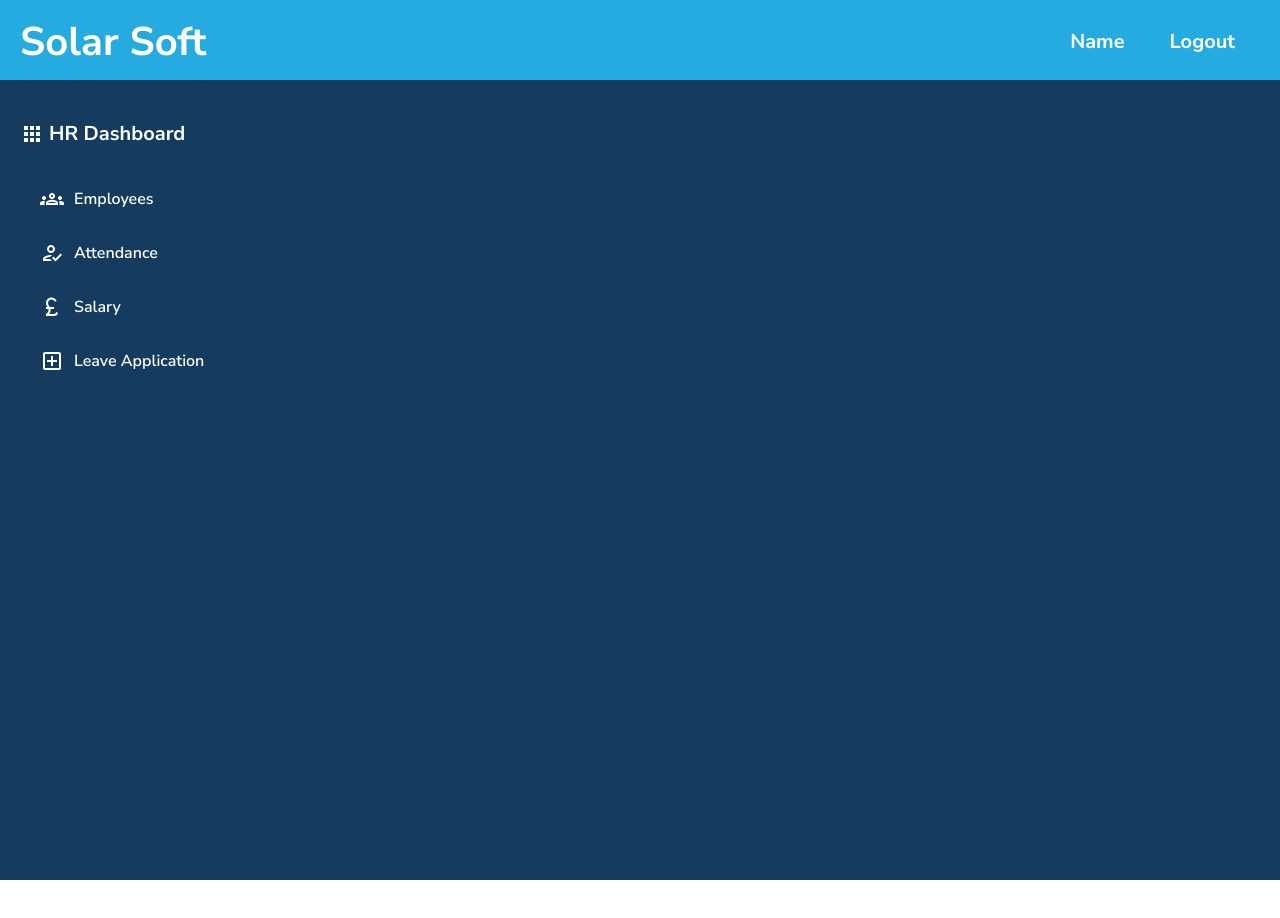
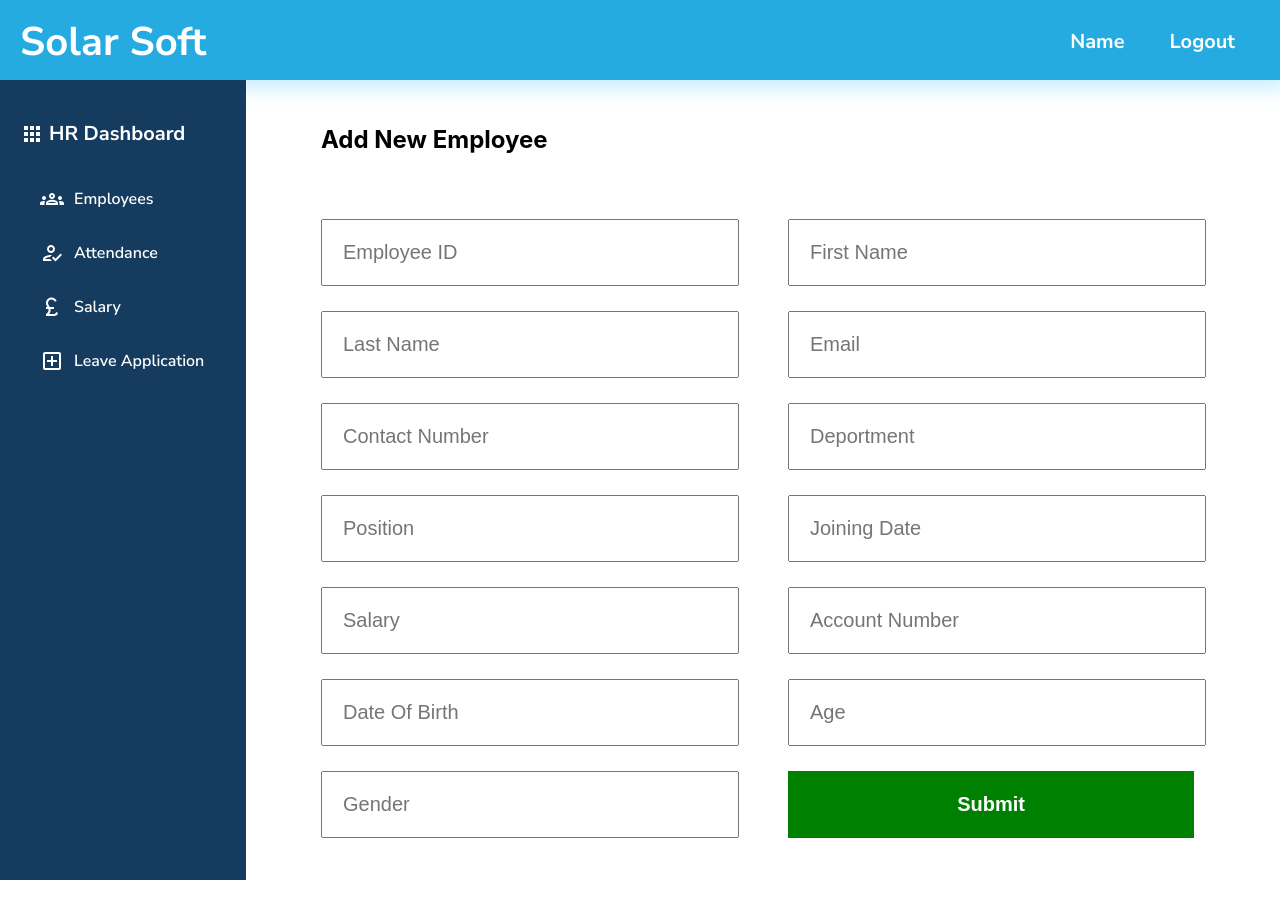
Before and after one commit to azimafnaan/HR-Management-System, a React (Create React App) app: page /addNewEmployee in a window 1280 px wide. Shown: the top 918 px of the page. Before the commit the page ends 880 px from the top, so only its background shows below. Built offline with nearby package versions, Linux system fonts and the light colour scheme.

Commit message:
solved add new employee section

```diff
--- a/src/App.js
+++ b/src/App.js
@@ -7,6 +7,7 @@ import Topbar from './components/HR/Topbar/Topbar';
 import Salary from './components/HR/Salary/Salary';
 import LeaveApplication from './components/HR/LeaveApplication/LeaveApplication';
 import Employee from './components/HR/Employee/Employee';
+import AddNewEmployee from './components/HR/AddNewEmployee/AddNewEmployee';
 function App () {
   return (
     <div>
@@ -23,6 +24,9 @@ function App () {
             </Route>
             <Route path="/employee/:employeeId">
               <Employee></Employee>
+            </Route>
+            <Route path="/addNewEmployee">
+              <AddNewEmployee></AddNewEmployee>
             </Route>
             <Route path="/attendance">
               <Attendance></Attendance>
--- /dev/null
+++ b/src/components/HR/AddNewEmployee/AddNewEmployee.css
@@ -0,0 +1,8 @@
+.addNewEmployee {
+  flex: 4;
+  margin: 25px 25px 90px 25px;
+}
+
+.heading {
+  margin-left: 50px;
+}
--- /dev/null
+++ b/src/components/HR/AddNewEmployee/AddNewEmployee.js
@@ -0,0 +1,37 @@
+import React from 'react';
+import './AddNewEmployee.css';
+// import { Link } from 'react-router-dom';
+import { useForm } from 'react-hook-form';
+const AddNewEmployee = () => {
+    const { register, handleSubmit } = useForm();
+    const onSubmit = data => console.log(data);
+
+    return (
+        <div className="addNewEmployee">
+            <h2 className="heading">Add New Employee</h2>
+
+
+            <form className="employeeEditForm" onSubmit={handleSubmit(onSubmit)}>
+                <input  {...register("id")} placeholder="Employee ID" />
+                <input  {...register("firstName")} placeholder="First Name" />
+                <input  {...register("lastName")} placeholder="Last Name" />
+                <input  {...register("email")} placeholder="Email" type="email" />
+                <input  {...register("contactNumber")} placeholder="Contact Number" />
+                <input  {...register("deportment")} placeholder="Deportment" />
+                <input  {...register("position")} placeholder="Position" />
+                <input  {...register("joiningDate")} placeholder="Joining Date" />
+                <input  {...register("salary")} placeholder="Salary" />
+                <input  {...register("accountNumber")} placeholder="Account Number" />
+                <input  {...register("dateOfBirth")} placeholder="Date Of Birth" />
+                <input  {...register("age")} placeholder="Age" />
+                <input  {...register("gender")} placeholder="Gender" />
+
+
+                <input type="submit" className="submit-btn" />
+
+            </form>
+        </div>
+    );
+};
+
+export default AddNewEmployee;
--- a/src/components/HR/AllEmployee/AllEmployee.js
+++ b/src/components/HR/AllEmployee/AllEmployee.js
@@ -69,7 +69,9 @@ const AllEmployee = () => {
 
             <div className="employee-list-title">
                 <h3>Employee Details</h3>
-                <button className="btn-addEmployee">Add New Employee</button>
+                <Link to="/addNewEmployee">
+                    <button className="btn-addEmployee">Add New Employee</button>
+                </Link>
             </div>
 
             <DataGrid
--- a/src/components/HR/Attendance/Attendance.css
+++ b/src/components/HR/Attendance/Attendance.css
@@ -1,3 +1,4 @@
 .attendance {
   flex: 4;
+  margin: 25px 25px 90px 25px;
 }
--- a/src/components/HR/Employee/Employee.css
+++ b/src/components/HR/Employee/Employee.css
@@ -1,5 +1,6 @@
 .employee {
   flex: 4;
+  margin: 25px 25px 90px 25px;
 }
 
 .employeeEditForm {
--- a/src/components/HR/Employee/Employee.js
+++ b/src/components/HR/Employee/Employee.js
@@ -2,6 +2,8 @@ import React, { useEffect, useState } from 'react';
 import './Employee.css';
 import { useParams } from 'react-router-dom';
 import { useForm } from "react-hook-form";
+// import { Link } from 'react-router-dom';
+
 
 const Employee = () => {
     let { employeeId } = useParams();
@@ -31,7 +33,9 @@ const Employee = () => {
                 <input defaultValue={myEmployee?.age} {...register("age")} placeholder="Age" />
                 <input defaultValue={myEmployee?.gender} {...register("gender")} placeholder="Gender" />
 
+
                 <input type="submit" className="submit-btn" />
+
             </form>
         </div>
     );
--- a/src/components/HR/LeaveApplication/LeaveApplication.css
+++ b/src/components/HR/LeaveApplication/LeaveApplication.css
@@ -1,3 +1,4 @@
 .leaveApplication {
   flex: 4;
+  margin: 25px 25px 90px 25px;
 }
--- a/src/components/HR/Salary/Salary.css
+++ b/src/components/HR/Salary/Salary.css
@@ -1,3 +1,4 @@
 .salary {
   flex: 4;
+  margin: 25px 25px 90px 25px;
 }
```
